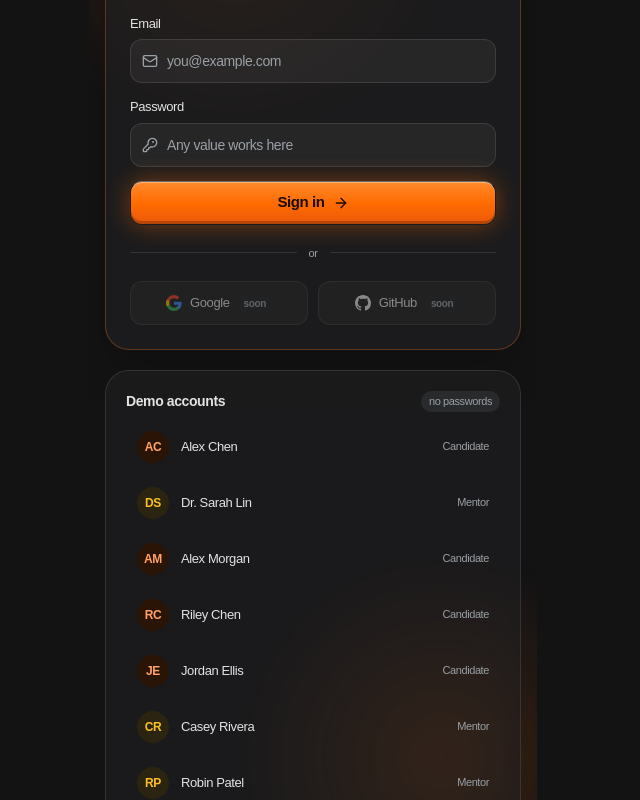
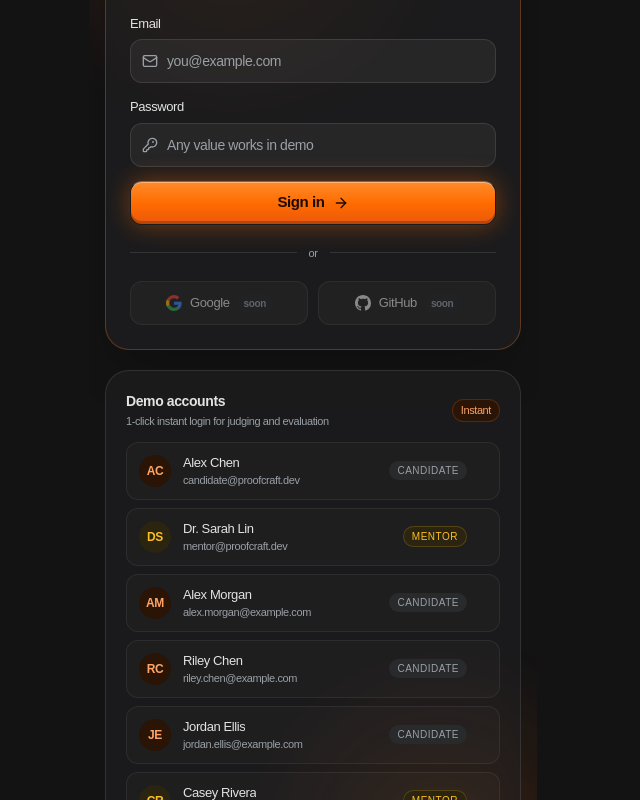
Before and after one commit to somerandomguy-coder/ai-skill-evaluator-system, a Next.js app: page /login in a window 1280 px wide. Shown: the part 300-1100 px from the top of the page, without its empty margins (327-967 px from the left). Built offline with nearby package versions, Linux system fonts and the light colour scheme; no server answers; a web font is replaced by a local one.

Commit message:
fix(auth): add loading spinner and cursor-wait on demo login, disable self-serve signup in sandbox mode

```diff
--- a/src/app/globals.css
+++ b/src/app/globals.css
@@ -769,3 +769,9 @@
 .score-arc {
   animation: pc-arc 1100ms var(--ease) 120ms both;
 }
+
+/* Global loading state: OS wait cursor on all interactive elements */
+body.cursor-wait,
+body.cursor-wait * {
+  cursor: wait !important;
+}
--- a/src/app/login/auth-form.tsx
+++ b/src/app/login/auth-form.tsx
@@ -1,7 +1,7 @@
 "use client";
 
-import { ArrowRight, KeyRound, Mail, UserRound } from "lucide-react";
-import { useState } from "react";
+import { ArrowRight, KeyRound, Loader2, Mail, ShieldAlert, UserRound } from "lucide-react";
+import { useEffect, useState, useTransition } from "react";
 import { signIn } from "@/app/actions/auth";
 import { Button } from "@/components/ui/button";
 import { Input } from "@/components/ui/input";
@@ -9,15 +9,41 @@ import { Label } from "@/components/ui/label";
 import { cn } from "@/lib/utils";
 
 const FIELD =
-  "h-11 rounded-xl border-border bg-foreground/[0.04] pl-9 text-[14px] transition-[border-color,box-shadow] duration-200 focus-visible:border-signal focus-visible:ring-3 focus-visible:ring-signal/30 dark:bg-white/5";
+  "h-11 rounded-xl border-border bg-foreground/[0.04] pl-9 text-[14px] transition-[border-color,box-shadow,opacity] duration-200 focus-visible:border-signal focus-visible:ring-3 focus-visible:ring-signal/30 disabled:opacity-50 disabled:cursor-not-allowed dark:bg-white/5";
 const ICON = "pointer-events-none absolute top-1/2 left-3 size-4 -translate-y-1/2 text-muted-foreground";
 
-/**
- * Sign in / create account. Looks like the real thing; the password field is
- * decoration (auth is mocked) and both tabs post to the same action.
- */
 export function AuthForm({ next, error, initialMode = "signin" }: { next?: string; error?: string; initialMode?: "signin" | "signup" }) {
   const [mode, setMode] = useState<"signin" | "signup">(initialMode);
+  const [isPending, startTransition] = useTransition();
+
+  // Set global cursor to wait when action is pending
+  useEffect(() => {
+    if (isPending) {
+      document.body.classList.add("cursor-wait");
+    } else {
+      document.body.classList.remove("cursor-wait");
+    }
+    return () => {
+      document.body.classList.remove("cursor-wait");
+    };
+  }, [isPending]);
+
+  const handleSubmit = (e: React.FormEvent<HTMLFormElement>) => {
+    e.preventDefault();
+    if (mode === "signup" || isPending) return;
+
+    const formData = new FormData(e.currentTarget);
+    startTransition(async () => {
+      try {
+        await signIn(formData);
+      } catch (err) {
+        if (err && typeof err === "object" && "message" in err && String((err as { message: string }).message).includes("NEXT_REDIRECT")) {
+          return;
+        }
+        console.error("Sign in failed:", err);
+      }
+    });
+  };
 
   return (
     <div className="space-y-5">
@@ -34,29 +60,44 @@ export function AuthForm({ next, error, initialMode = "signin" }: { next?: strin
             type="button"
             aria-pressed={mode === m}
             onClick={() => setMode(m)}
-            className={cn("relative rounded-full py-1.5 text-[13px] font-medium transition-colors", mode === m ? "text-foreground" : "text-muted-foreground hover:text-foreground")}
+            className={cn(
+              "relative rounded-full py-1.5 text-[13px] font-medium transition-colors",
+              mode === m ? "text-foreground" : "text-muted-foreground hover:text-foreground"
+            )}
           >
             {m === "signin" ? "Sign in" : "Create account"}
           </button>
         ))}
       </div>
 
-      <form action={signIn} className="space-y-3.5">
+      {mode === "signup" && (
+        <div className="rounded-2xl border border-warn/30 bg-warn-soft/30 p-4 text-xs space-y-1.5">
+          <div className="flex items-center gap-2 font-semibold text-warn">
+            <ShieldAlert className="size-4 shrink-0" />
+            <span>Controlled Demo Mode</span>
+          </div>
+          <p className="text-[12px] text-muted-foreground leading-relaxed">
+            Direct account creation is disabled in the hackathon sandbox to ensure a calibrated evaluation flow. Please use one of the pre-seeded demo accounts below.
+          </p>
+        </div>
+      )}
+
+      <form onSubmit={handleSubmit} className="space-y-3.5">
         {next && <input type="hidden" name="next" value={next} />}
 
         {mode === "signup" && (
-          <div className="space-y-1.5">
+          <div className="space-y-1.5 opacity-60">
             <Label htmlFor="name" className="text-[13px]">
               Name
             </Label>
             <div className="relative">
               <UserRound className={ICON} aria-hidden />
-              <Input id="name" name="name" autoComplete="name" placeholder="Alex Morgan" className={FIELD} />
+              <Input id="name" name="name" disabled placeholder="Alex Morgan" className={FIELD} />
             </div>
           </div>
         )}
 
-        <div className="space-y-1.5">
+        <div className={cn("space-y-1.5", mode === "signup" && "opacity-60")}>
           <Label htmlFor="email" className="text-[13px]">
             Email
           </Label>
@@ -67,7 +108,8 @@ export function AuthForm({ next, error, initialMode = "signin" }: { next?: strin
               name="email"
               type="email"
               autoComplete="email"
-              required
+              required={mode === "signin"}
+              disabled={mode === "signup" || isPending}
               placeholder="you@example.com"
               className={FIELD}
               aria-invalid={error === "email" || undefined}
@@ -76,7 +118,7 @@ export function AuthForm({ next, error, initialMode = "signin" }: { next?: strin
           {error === "email" && <p className="text-xs text-bad">Enter a valid email address.</p>}
         </div>
 
-        <div className="space-y-1.5">
+        <div className={cn("space-y-1.5", mode === "signup" && "opacity-60")}>
           <Label htmlFor="password" className="text-[13px]">
             Password
           </Label>
@@ -86,16 +128,37 @@ export function AuthForm({ next, error, initialMode = "signin" }: { next?: strin
               id="password"
               name="password"
               type="password"
+              disabled={mode === "signup" || isPending}
               autoComplete={mode === "signin" ? "current-password" : "new-password"}
-              placeholder="Any value works here"
+              placeholder="Any value works in demo"
               className={FIELD}
             />
           </div>
         </div>
 
-        <Button type="submit" variant="signal" size="xl" className="w-full shadow-[inset_0_1px_0_rgb(255_255_255/0.35),inset_0_-3px_0_rgb(0_0_0/0.22),0_0_25px_rgb(255_107_0/0.4)]">
-          {mode === "signin" ? "Sign in" : "Create account"}
-          <ArrowRight aria-hidden />
+        <Button
+          type="submit"
+          variant="signal"
+          size="xl"
+          disabled={mode === "signup" || isPending}
+          className={cn(
+            "w-full shadow-[inset_0_1px_0_rgb(255_255_255/0.35),inset_0_-3px_0_rgb(0_0_0/0.22),0_0_25px_rgb(255_107_0/0.4)]",
+            mode === "signup" && "opacity-60 cursor-not-allowed hover:border-transparent hover:bg-muted text-muted-foreground shadow-none"
+          )}
+        >
+          {isPending ? (
+            <>
+              <Loader2 className="size-4 animate-spin mr-2" />
+              Signing in...
+            </>
+          ) : mode === "signup" ? (
+            "Registration Paused — Pick Demo Account Below"
+          ) : (
+            <>
+              Sign in
+              <ArrowRight aria-hidden />
+            </>
+          )}
         </Button>
       </form>
     </div>
--- /dev/null
+++ b/src/app/login/demo-accounts.tsx
@@ -0,0 +1,132 @@
+"use client";
+
+import { Loader2, ArrowRight } from "lucide-react";
+import { useEffect, useState, useTransition } from "react";
+import { switchUser } from "@/app/actions/auth";
+import type { UserView } from "@/lib/data/types";
+import { initials } from "@/lib/format";
+import { cn } from "@/lib/utils";
+
+interface DemoAccountsProps {
+  users: UserView[];
+  next?: string;
+  need?: string;
+}
+
+export function DemoAccounts({ users, next, need }: DemoAccountsProps) {
+  const [isPending, startTransition] = useTransition();
+  const [activeUserId, setActiveUserId] = useState<string | null>(null);
+
+  // Set global cursor to wait when action is pending
+  useEffect(() => {
+    if (isPending) {
+      document.body.classList.add("cursor-wait");
+    } else {
+      document.body.classList.remove("cursor-wait");
+      setActiveUserId(null);
+    }
+    return () => {
+      document.body.classList.remove("cursor-wait");
+    };
+  }, [isPending]);
+
+  const handleSelect = (userId: string, targetRole: string) => {
+    if (isPending) return;
+    setActiveUserId(userId);
+    const destination = need ? (targetRole === need ? next : undefined) : next;
+
+    startTransition(async () => {
+      try {
+        await switchUser(userId, destination);
+      } catch (err) {
+        // Next.js redirect throws an internal NEXT_REDIRECT error which is expected
+        if (err && typeof err === "object" && "message" in err && String((err as { message: string }).message).includes("NEXT_REDIRECT")) {
+          return;
+        }
+        console.error("Failed to switch user:", err);
+        setActiveUserId(null);
+      }
+    });
+  };
+
+  return (
+    <div className="space-y-3 rounded-3xl border border-border bg-card/70 p-5 backdrop-blur-md">
+      <div className="flex items-center justify-between gap-2">
+        <div>
+          <h2 className="text-sm font-semibold">Demo accounts</h2>
+          <p className="text-[11px] text-muted-foreground mt-0.5">1-click instant login for judging and evaluation</p>
+        </div>
+        <span className="rounded-full bg-signal-soft px-2 py-0.5 text-[11px] font-medium text-signal-ink border border-signal/20">
+          Instant
+        </span>
+      </div>
+
+      <ul className="grid gap-2">
+        {users.map((u) => {
+          const isLoadingThis = isPending && activeUserId === u.id;
+          const isOtherLoading = isPending && activeUserId !== u.id;
+
+          return (
+            <li key={u.id}>
+              <button
+                type="button"
+                disabled={isPending}
+                onClick={() => handleSelect(u.id, u.role)}
+                className={cn(
+                  "group relative flex w-full items-center gap-3 rounded-xl border px-3 py-2.5 text-left transition-all duration-200",
+                  isLoadingThis
+                    ? "border-signal bg-signal-soft/60 ring-2 ring-signal/30"
+                    : isOtherLoading
+                    ? "border-transparent opacity-45 cursor-not-allowed"
+                    : "border-border/60 bg-foreground/[0.02] hover:border-signal/40 hover:bg-signal-soft/40 hover:shadow-sm"
+                )}
+              >
+                <span
+                  className={cn(
+                    "grid size-8 shrink-0 place-items-center rounded-full text-xs font-semibold transition-colors",
+                    isLoadingThis
+                      ? "bg-signal text-white"
+                      : u.role === "MENTOR"
+                      ? "bg-warn-soft text-warn"
+                      : "bg-signal-soft text-signal-ink"
+                  )}
+                  aria-hidden
+                >
+                  {isLoadingThis ? <Loader2 className="size-4 animate-spin" /> : initials(u.name)}
+                </span>
+
+                <div className="min-w-0 flex-1">
+                  <div className="flex items-center gap-1.5">
+                    <span className="truncate text-[13px] font-medium text-foreground">{u.name}</span>
+                    {isLoadingThis && (
+                      <span className="text-[11px] font-semibold text-signal-ink animate-pulse">
+                        Signing in...
+                      </span>
+                    )}
+                  </div>
+                  <span className="block truncate text-[11px] text-muted-foreground">{u.email}</span>
+                </div>
+
+                <div className="flex items-center gap-1.5">
+                  <span
+                    className={cn(
+                      "rounded-full px-2 py-0.5 text-[10px] font-medium uppercase tracking-wider",
+                      u.role === "MENTOR"
+                        ? "bg-warn-soft text-warn border border-warn/20"
+                        : "bg-muted text-muted-foreground"
+                    )}
+                  >
+                    {u.role === "MENTOR" ? "Mentor" : "Candidate"}
+                  </span>
+                  {!isLoadingThis && (
+                    <ArrowRight className="size-3.5 text-muted-foreground opacity-0 transition-opacity group-hover:opacity-100" />
+                  )}
+                </div>
+              </button>
+            </li>
+          );
+        })}
+      </ul>
+    </div>
+  );
+}
--- a/src/app/login/page.tsx
+++ b/src/app/login/page.tsx
@@ -1,14 +1,12 @@
 import { Info } from "lucide-react";
 import type { Metadata } from "next";
 import { redirect } from "next/navigation";
-import { switchUser } from "@/app/actions/auth";
 import { Logo } from "@/components/ui/logo";
 import { Alert, AlertDescription, AlertTitle } from "@/components/ui/alert";
 import { getCurrentUser, safeNext } from "@/lib/auth";
-import { initials } from "@/lib/format";
-import { cn } from "@/lib/utils";
 import { DEMO_USERS } from "@/lib/data/demo-users";
 import { AuthForm } from "./auth-form";
+import { DemoAccounts } from "./demo-accounts";
 import { OAuthButtons } from "./oauth-buttons";
 
 export const metadata: Metadata = { title: "Sign in" };
@@ -59,37 +57,8 @@ export default async function LoginPage({ searchParams }: PageProps<"/login">) {
         <OAuthButtons />
       </div>
 
-      {/* Mock auth: one tap into a seeded account. */}
-      <div className="space-y-2.5 rounded-3xl border border-border bg-card/70 p-5 backdrop-blur-md">
-        <div className="flex items-center justify-between gap-2">
-          <h2 className="text-sm font-semibold">Demo accounts</h2>
-          <span className="rounded-full bg-muted px-2 py-0.5 text-[11px] font-medium text-muted-foreground">no passwords</span>
-        </div>
-        <ul className="grid gap-1.5">
-          {users.map((u) => (
-            <li key={u.id}>
-              <form action={switchUser.bind(null, u.id, need ? (u.role === need ? next : undefined) : next)}>
-                <button
-                  type="submit"
-                  className="flex w-full items-center gap-3 rounded-xl border border-transparent px-2.5 py-2 text-left transition-colors hover:border-signal/40 hover:bg-signal-soft/50"
-                >
-                  <span
-                    className={cn(
-                      "grid size-8 shrink-0 place-items-center rounded-full text-xs font-semibold",
-                      u.role === "MENTOR" ? "bg-warn-soft text-warn" : "bg-signal-soft text-signal-ink"
-                    )}
-                    aria-hidden
-                  >
-                    {initials(u.name)}
-                  </span>
-                  <span className="min-w-0 flex-1 truncate text-[13px] font-medium">{u.name}</span>
-                  <span className="shrink-0 text-[11px] text-muted-foreground">{u.role === "MENTOR" ? "Mentor" : "Candidate"}</span>
-                </button>
-              </form>
-            </li>
-          ))}
-        </ul>
-      </div>
+      {/* Mock auth: one tap into a seeded account with instant loading signal */}
+      <DemoAccounts users={users} next={next} need={need} />
     </div>
   );
 }
```
Also changed, not shown: benchmarks/LATEST_BENCHMARK_REPORT.md (+1 -1 lines), src/app/actions/auth.ts (+11 -1 lines).
